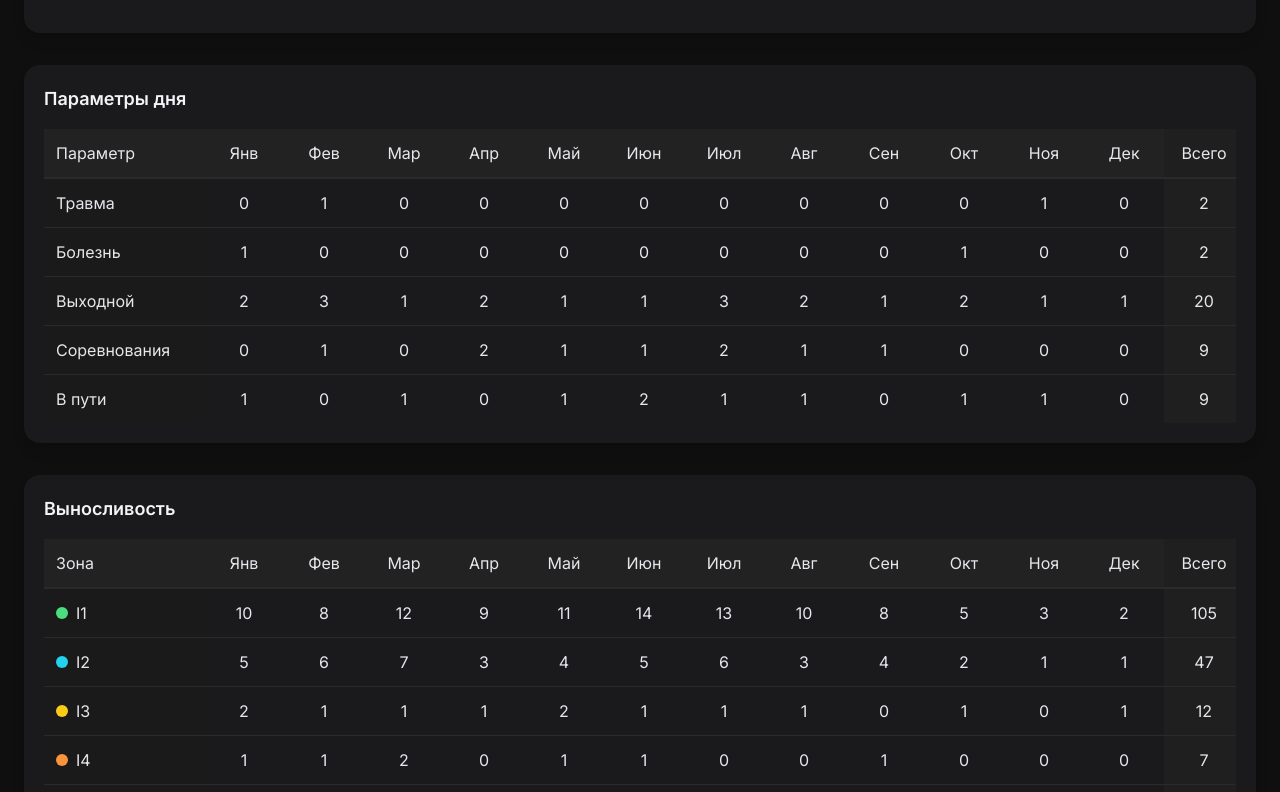
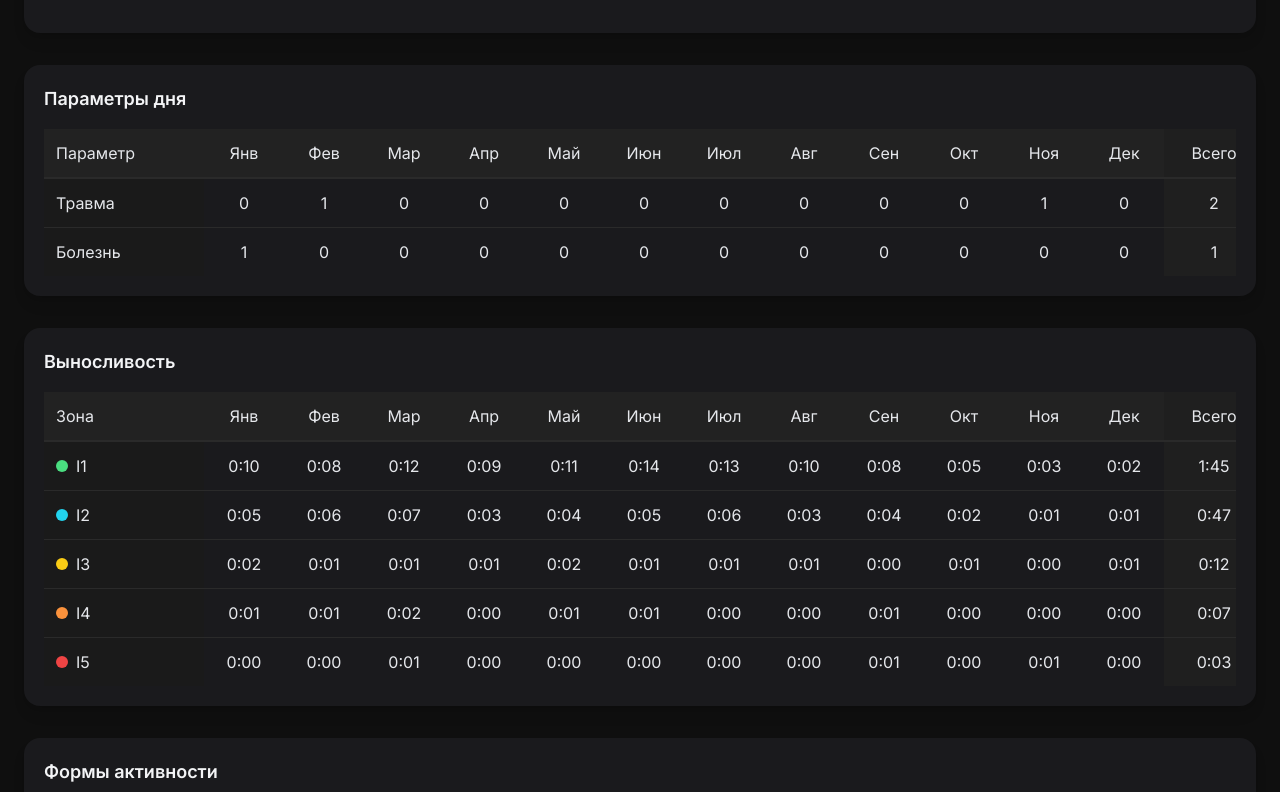
Before and after one commit to mbaliabin/dagbook-test, a React (Vite) app in the folder fasx-frontend/: page /statistics in a window 1280 px wide. Shown: the part 708-1500 px from the top of the page. Built offline with nearby package versions, Linux system fonts and the light colour scheme.

Commit message:
Доработка StatisticsPage.tsx 274

```diff
--- a/fasx-frontend/src/pages/StatisticsPage.tsx
+++ b/fasx-frontend/src/pages/StatisticsPage.tsx
@@ -2,6 +2,7 @@ import React, { useRef } from "react";
 import { useNavigate, useLocation } from "react-router-dom";
 import dayjs from "dayjs";
 import "dayjs/locale/ru";
+import weekOfYear from "dayjs/plugin/weekOfYear";
 import {
   Home,
   BarChart3,
@@ -12,18 +13,11 @@ import {
   Calendar,
   ChevronDown,
 } from "lucide-react";
-import {
-  BarChart,
-  Bar,
-  XAxis,
-  Tooltip,
-  ResponsiveContainer,
-} from "recharts";
+import { BarChart, Bar, XAxis, Tooltip, ResponsiveContainer } from "recharts";
 import { DateRange } from "react-date-range";
 import { ru } from "date-fns/locale";
 import "react-date-range/dist/styles.css";
 import "react-date-range/dist/theme/default.css";
-import weekOfYear from "dayjs/plugin/weekOfYear";
 
 dayjs.extend(weekOfYear);
 dayjs.locale("ru");
@@ -68,7 +62,7 @@ export default function StatsPage() {
   const formatTime = (minutes: number) => {
     const h = Math.floor(minutes / 60);
     const m = minutes % 60;
-    return `${h}:${m.toString().padStart(2, "0")}`;
+    return `${h}:${m.toString().padStart(2,"0")}`;
   };
 
   const computeWeekColumns = () => {
@@ -111,7 +105,7 @@ export default function StatsPage() {
     return {
       ...zone,
       months: zone.months.slice(0, sliceLength),
-      total: zone.months.slice(0, sliceLength).reduce((a,b) => a+b,0),
+      total: zone.months.slice(0, sliceLength).reduce((a,b)=>a+b,0),
     };
   });
 
@@ -120,7 +114,7 @@ export default function StatsPage() {
     return {
       ...m,
       months: m.months.slice(0, sliceLength),
-      total: m.months.slice(0, sliceLength).reduce((a,b) => a+b,0),
+      total: m.months.slice(0, sliceLength).reduce((a,b)=>a+b,0),
     };
   });
 
@@ -147,30 +141,23 @@ export default function StatsPage() {
     });
   };
 
-  // --- Таблица в отдельном компоненте для выравнивания ---
-  const TableSection: React.FC<{ table: any; index: number }> = ({ table, index }) => {
-    const weekColWidth = 80;
-    const monthColWidth = 100;
-    const yearColWidth = 80;
+  // --- Компонент таблицы ---
+  const TableSection = ({ table, index }: { table: any; index: number }) => {
     const leftColWidth = 160;
-    const totalColWidth = 80;
-
-    const colWidth = periodType === 'week' ? weekColWidth : periodType === 'month' ? monthColWidth : periodType === 'year' ? yearColWidth : monthColWidth;
-    const computedMinWidth = Math.max(900, filteredMonths.length * colWidth + leftColWidth + totalColWidth);
+    const colWidth = 80;
+    const totalColWidth = 100;
 
     return (
-      <div className="bg-[#1a1a1d] p-5 rounded-2xl shadow-lg">
+      <div className="bg-[#1a1a1d] p-5 rounded-2xl shadow-lg mb-6">
         <h2 className="text-lg font-semibold text-gray-100 mb-4">{table.title}</h2>
         <div ref={scrollRefs[index]} className="overflow-x-auto" onScroll={(e)=>handleScroll(e,index)}>
-          <div style={{ minWidth: computedMinWidth }} className="transition-all duration-300">
-            <div className="flex bg-[#222] border-b border-[#2a2a2a] sticky top-0 box-border z-10">
-              <div className="p-3 font-medium sticky left-0 bg-[#222] z-20" style={{ width: leftColWidth }}>
+          <div style={{ minWidth: `${filteredMonths.length*colWidth + leftColWidth + totalColWidth}px` }}>
+            <div className="flex bg-[#222] border-b border-[#2a2a2a] sticky top-0 z-10">
+              <div style={{ width: leftColWidth }} className="p-3 font-medium sticky left-0 bg-[#222] z-20">
                 {table.title==="Параметры дня"?"Параметр":table.title==="Выносливость"?"Зона":"Тип активности"}
               </div>
-              {filteredMonths.map((m, idx)=>(
-                <div key={m+"-h-"+idx} className="p-3 text-center box-border font-medium flex-none" style={{ width: colWidth }}>{m}</div>
-              ))}
-              <div className="p-3 text-center font-medium bg-[#1f1f1f] box-border flex-none" style={{ width: totalColWidth }}>Всего</div>
+              {filteredMonths.map((m)=>(<div key={m} style={{ width: colWidth }} className="p-3 text-center font-medium">{m}</div>))}
+              <div style={{ width: totalColWidth }} className="p-3 text-center font-medium bg-[#1f1f1f]">Всего</div>
             </div>
             <div>
               {table.data.map((row:any,j:number)=>(
@@ -179,10 +166,20 @@ export default function StatsPage() {
                     {row.color && <span className="inline-block w-3 h-3 rounded-full" style={{backgroundColor: row.color}}></span>}
                     <div className="truncate">{row.param}</div>
                   </div>
-                  {filteredMonths.map((val:number,k:number)=>(
-                    <div key={k} className="p-3 text-center box-border flex-none" style={{ width: colWidth }}>{row.months[k] ?? 0}</div>
+                  {filteredMonths.map((_,k)=>(
+                    <div key={k} className="p-3 text-center flex-none" style={{ width: colWidth }}>
+                      {(table.title === "Выносливость" || table.title === "Формы активности")
+                        ? formatTime(row.months[k] ?? 0)
+                        : row.months[k] ?? 0
+                      }
+                    </div>
                   ))}
-                  <div className="p-3 text-center bg-[#1f1f1f] flex-none" style={{ width: totalColWidth }}>{row.total ?? (row.months ? row.months.reduce((a:number,b:number)=>a+b,0) : 0)}</div>
+                  <div className="p-3 text-center bg-[#1f1f1f] flex-none" style={{ width: totalColWidth }}>
+                    {(table.title === "Выносливость" || table.title === "Формы активности")
+                      ? formatTime(row.total ?? (row.months ? row.months.reduce((a:number,b:number)=>a+b,0) : 0))
+                      : row.total ?? (row.months ? row.months.reduce((a:number,b:number)=>a+b,0) : 0)
+                    }
+                  </div>
                 </div>
               ))}
             </div>
@@ -313,15 +310,12 @@ export default function StatsPage() {
         {[
           { title: "Параметры дня", data: [
             { param: "Травма", months: [0,1,0,0,0,0,0,0,0,0,1,0] },
-            { param: "Болезнь", months: [1,0,0,0,0,0,0,0,0,1,0,0] },
-            { param: "Выходной", months: [2,3,1,2,1,1,3,2,1,2,1,1] },
-            { param: "Соревнования", months: [0,1,0,2,1,1,2,1,1,0,0,0] },
-            { param: "В пути", months: [1,0,1,0,1,2,1,1,0,1,1,0] },
+            { param: "Болезнь", months: [1,0,0,0,0,0,0,0,0,0,0,0] },
           ] },
-          { title: "Выносливость", data: filteredEnduranceZones.map(z=>({ param: z.zone, months: z.months, total: z.total, color: z.color })) },
-          { title: "Формы активности", data: filteredMovementTypes.map(m=>({ param: m.type, months: m.months, total: m.total })) }
-        ].map((table,i)=>(
-          <TableSection key={i} table={table} index={i} />
+          { title: "Выносливость", data: filteredEnduranceZones.map(z => ({ param: z.zone, color: z.color, months: z.months, total: z.total })) },
+          { title: "Формы активности", data: filteredMovementTypes.map(m => ({ param: m.type, months: m.months, total: m.total })) },
+        ].map((table, index) => (
+          <TableSection key={index} table={table} index={index} />
         ))}
 
       </div>
```
